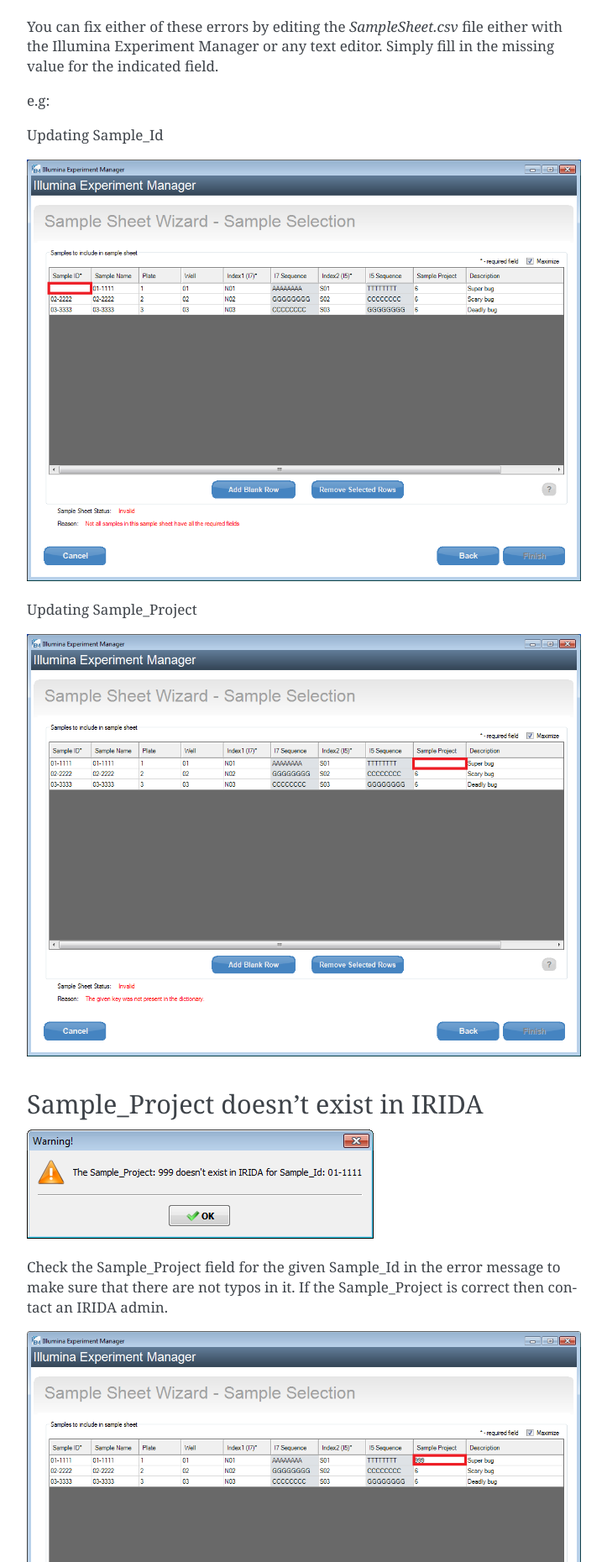
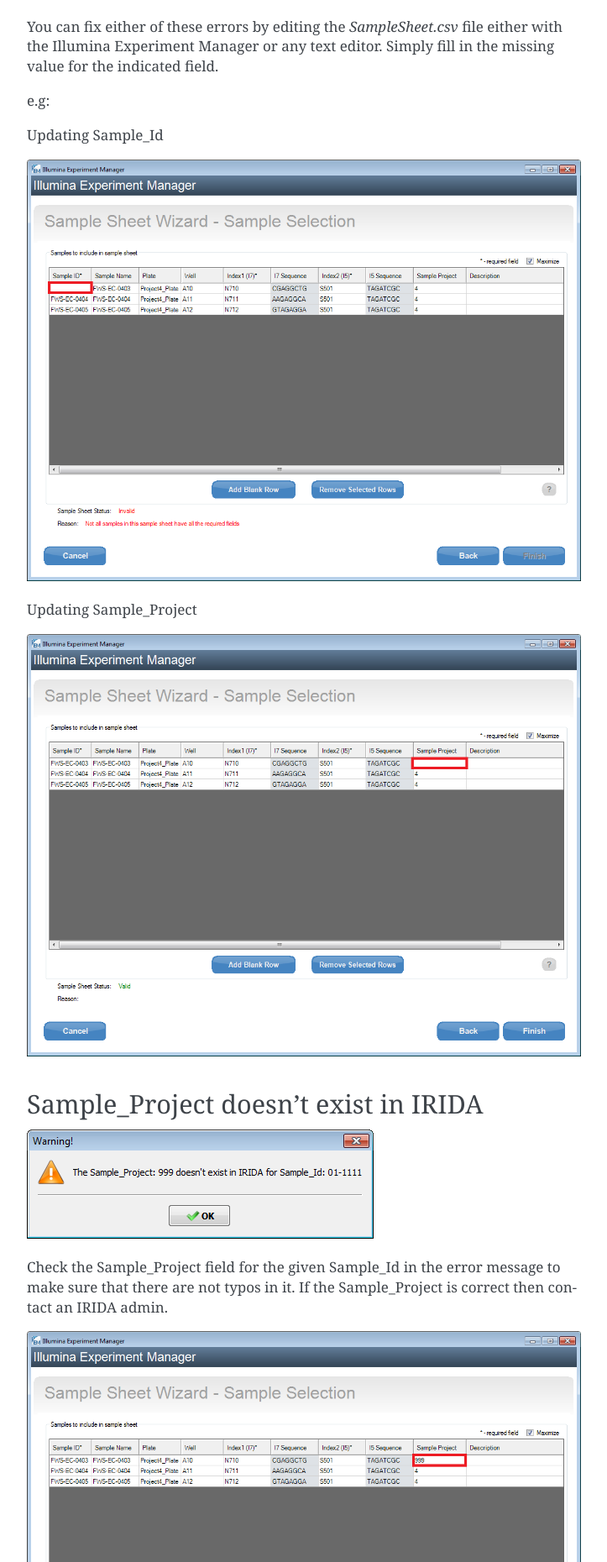
Before and after one commit to phac-nml/irida-miseq-uploader, a Sphinx documentation site: the page built from docs/handling_errors.rst, in a window 1280 px wide. Shown: the part 541-2401 px from the top of the page at 84% size, without its empty margins (388-1111 px from the left). Built offline with Sphinx 7.4.7, drawn with Linux system fonts in a browser that asks for light colours.

Commit message:
update handling_errors images to use real data with valid I7 sequence and i5 sequence also made images as links so that they can be clicked and viewed in its full resolution
Former-commit-id: 71bb36fe4b77562477e33f6a0bf02593538dd8ed

```diff
--- a/docs/handling_errors.rst
+++ b/docs/handling_errors.rst
@@ -24,33 +26,39 @@
 Updating Sample_Id
 
 .. image:: _static/handling_errors/fixMissingSampleId.png
+    :target: _static/handling_errors/fixMissingSampleId.png
 
 
 Updating Sample_Project
 
 .. image:: _static/handling_errors/fixMissingSampleProject.png
+    :target: _static/handling_errors/fixMissingSampleProject.png
 
 
 Sample_Project doesn't exist in IRIDA
 -------------------------------------
 
 .. image:: _static/handling_errors/projectIdNotInIRIDA.png
+    :target: _static/handling_errors/projectIdNotInIRIDA.png
 
 Check the Sample_Project field for the given Sample_Id in the error message
 to make sure that there are not typos in it. If the Sample_Project is correct
 then contact an IRIDA admin.
 
 .. image:: _static/handling_errors/fixProjectIdNotInIRIDA.png
+    :target: _static/handling_errors/fixProjectIdNotInIRIDA.png
 
 
 Sample_Id does not match Sample_Name
 ---------------------------------------
 
 .. image:: _static/handling_errors/sample_ID_name_mismatch.png
+    :target: _static/handling_errors/sample_ID_name_mismatch.png
 
 Edit the `SampleSheet.csv` file to make Sample_Id and Sample_Name be the same values.
 
 .. image:: _static/handling_errors/fix_sample_ID_name_mismatch.png
+    :target: _static/handling_errors/fix_sample_ID_name_mismatch.png
 
 **Note**: If the Sample_Name was left blank then it is automatically filled in with the same value as
 it's Sample_Id.
```
Also changed, not shown: other parts of docs/handling_errors.rst (+2 -0 lines), docs/_static/handling_errors/fixMissingSampleId.png, docs/_static/handling_errors/fixMissingSampleProject.png, docs/_static/handling_errors/fixProjectIdNotInIRIDA.png, docs/_static/handling_errors/fix_sample_ID_name_mismatch.png, 13 other files.
